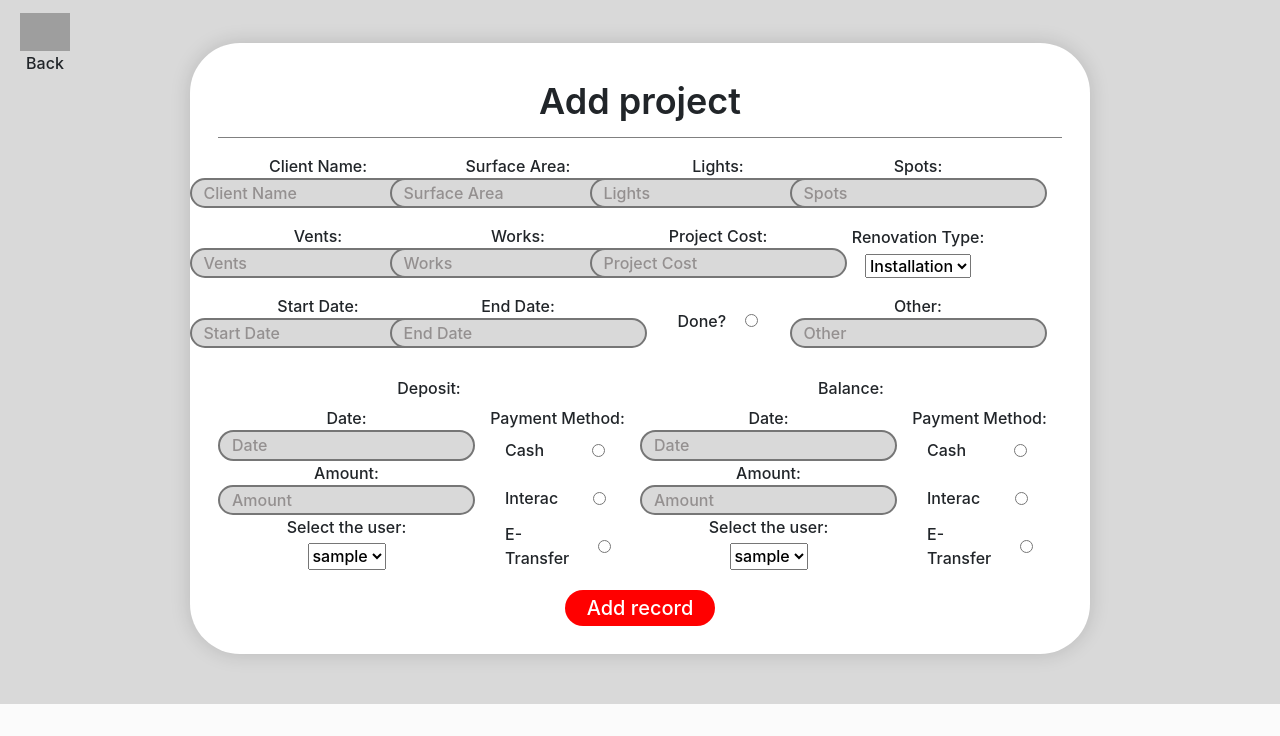
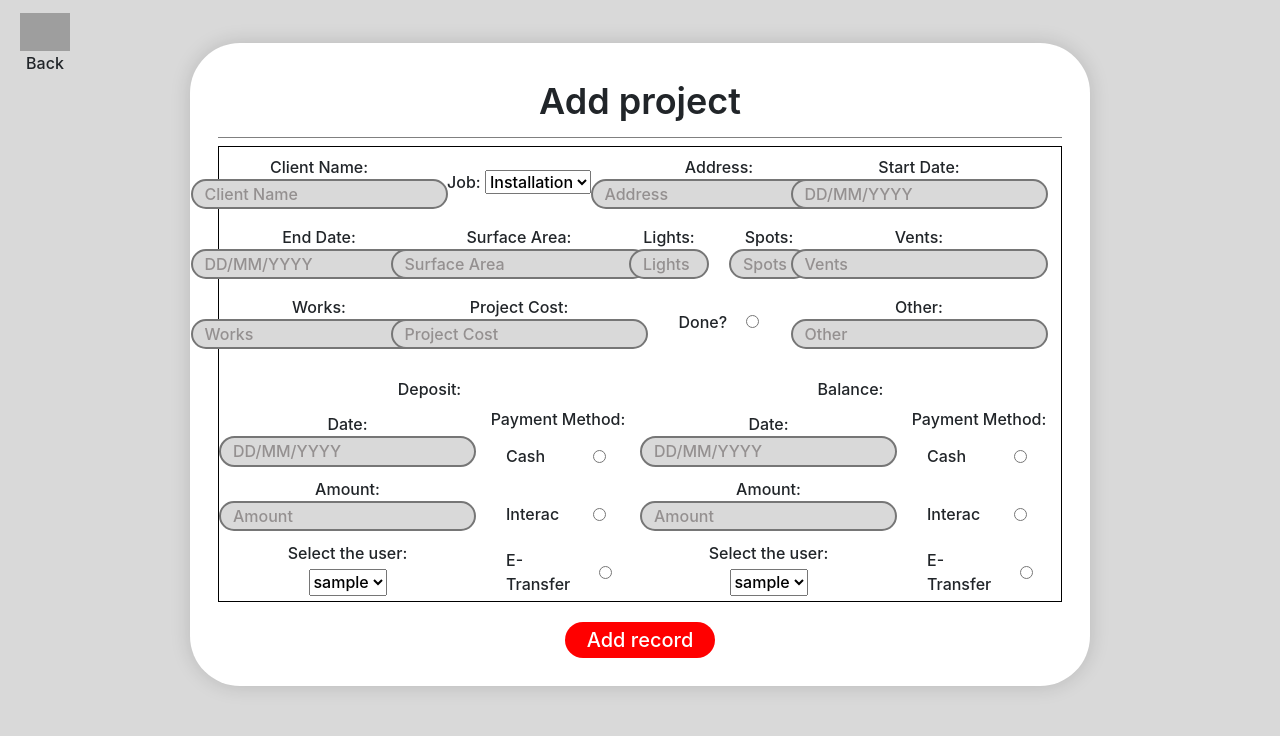
Before and after one commit to DatPika/System-Development-ECommerce, a PHP site: template app/views/Project/create.php in a window 1280 px wide. Shown: the part 139-875 px from the top of the page. Before the commit the page ends 843 px from the top, so only its background shows below. Run offline with PHP 8.4, Linux system fonts and the light colour scheme; the visitor is signed in with stand-in values (Sample User, id 1); the template is opened without the code that fills it: most values are stand-ins (such as "Sample title", 1, 10 or a date in 2020); grey boxes are pictures that could not be loaded.

Commit message:
project create DONE

```diff
--- a/Style/styles.css
+++ b/Style/styles.css
@@ -141,6 +141,11 @@ input[name="loadMore"] {
 	padding: 20px 0;
 }
 
+.languages{
+	display: grid;
+	justify-content: right;
+}
+
 input.text-field{
 	background-color: #D9D9D9;
 	border-radius: 50px;
@@ -151,6 +156,7 @@ input.text-field{
 div.input-box {
 	display: grid;
 	justify-items: center;
+	padding: 5px 0px;
 }
 
 .pageHeader {
@@ -197,7 +203,6 @@ input[class="redButton"]{
 	background-color: #EE0404;
 	border-radius: 50px;
 	border-style: solid;
-/*	margin-right: 100px;*/
 }
 
 input::placeholder {
@@ -206,6 +211,7 @@ input::placeholder {
 
 .project-info {
 	display: grid;
+	border: 1px solid black;
 	grid-template-rows: repeat(auto-fill, 230px);
 }
 
@@ -221,16 +227,26 @@ input::placeholder {
 	text-align: center;
 }
 
-.project-info .general-info .renovation-type {
+.project-info .general-info .job-type {
 	text-align: center;
 }
 
-.project-info .general-info .renovation-type label{
+.project-info .general-info .job-type label{
 	margin-bottom: 5px;
 }
 
 .project-info .general-info .is-done label{
 	margin-right: 15px;
+}
+
+.project-info .general-info .lights-spots {
+	display: grid;
+	grid-template-columns: 100px 100px;
+}
+
+.project-info .general-info .lights-spots input{
+	margin: 0px 5px;
+	width: 80px;
 }
 
 .project-info .payment-info {
@@ -250,28 +266,28 @@ input::placeholder {
 	justify-self: center;
 }
 
-.project-info .payment-info .payment > div[class="bottom"]{
+.project-info .payment-info .payment > div.bottom{
 	display: grid;
 	grid-template-columns: [start] 1fr [middle] 1fr [end];
 }
 
-.project-info .payment-info .payment > div[class="bottom"] > div[class="left"]{
+.project-info .payment-info .payment > div.bottom > div.left{
 	display: grid;
 	grid-template-rows: [start] 1fr [row2] 1fr [row3] 1fr [end];
 }
 
-.project-info .payment-info .payment > div[class="bottom"] > div[class="right"]{
+.project-info .payment-info .payment > div.bottom > div.right{
 	display: grid;
 	grid-template-rows: [start] 20px [row2] 1fr [row3] 1fr [row4] 1fr [end];
 }
 
-.project-info .payment-info .payment > div[class="bottom"] > div[class="right"] .input-box{
+.project-info .payment-info .payment > div.bottom > div.right .input-box{
 	display: grid;
 	grid-template-columns: 1fr 1fr;
 	align-items: center;
 }
 
-.project-info .payment-info .payment > div[class="bottom"] > div[class="right"] .input-box label{
+.project-info .payment-info .payment > div.bottom > div.right .input-box label{
 	justify-self: left;
 	margin-left: 30px;
 }
--- a/app/views/Project/create.php
+++ b/app/views/Project/create.php
@@ -16,10 +16,31 @@
 						<label><?= _('Client Name:') ?></label>
 						<input type="text" name="client-name" class="text-field" placeholder="<?= _('Client Name') ?>">
 					</div>
+					<div class="renovation-type">
+						<label><?= _('Job:') ?></label>
+						<select name='job-type'>
+							<option value='Installation'>Installation</option>
+							<option value='Service'>Service</option>
+							<option value='Estimation'>Estimation</option>
+						</select>
+					</div>
+					<div>
+						<label><?= _('Address:') ?></label>
+						<input type="text" name="address" class="text-field" placeholder="<?= _('Address') ?>">
+					</div>
+					<div>
+						<label><?= _('Start Date:') ?></label>
+						<input type="text" name="start-date" class="text-field" placeholder="<?= _('DD/MM/YYYY') ?>">
+					</div>
+					<div>
+						<label><?= _('End Date:') ?></label>
+						<input type="text" name="end-date" class="text-field" placeholder="<?= _('DD/MM/YYYY') ?>">
+					</div>
 					<div>
 						<label><?= _('Surface Area:') ?></label>
 						<input type="text" name="surface-area" class="text-field" placeholder="<?= _('Surface Area') ?>">
 					</div>
+					<div class="lights-spots">
 						<div>
 							<label><?= _('Lights:') ?></label>
 							<input type="text" name="lights" class="text-field" placeholder="<?= _('Lights') ?>">
@@ -27,6 +48,7 @@
 						<div>
 							<label><?= _('Spots:') ?></label>
 							<input type="text" name="spots" class="text-field" placeholder="<?= _('Spots') ?>">
+						</div>
 					</div>
 					<div>
 						<label><?= _('Vents:') ?></label>
@@ -39,21 +61,6 @@
 					<div>
 						<label><?= _('Project Cost:') ?></label>
 						<input type="text" name="project-cost" class="text-field" placeholder="<?= _('Project Cost') ?>">
-					</div>
-					<div class="renovation-type">
-						<label><?= _('Renovation Type:') ?></label>
-						<select name='renovation-type'>
-							<option value='Installation'>Installation</option>
-							<option value='Service'>Service</option>
-						</select>
-					</div>
-					<div>
-						<label><?= _('Start Date:') ?></label>
-						<input type="text" name="start-date" class="text-field" placeholder="<?= _('Start Date') ?>">
-					</div>
-					<div>
-						<label><?= _('End Date:') ?></label>
-						<input type="text" name="end-date" class="text-field" placeholder="<?= _('End Date') ?>">
 					</div>
 					<div class="is-done">
 						<label><?= _('Done?') ?></label>
@@ -71,7 +78,7 @@
 							<div class="left">
 								<div class="input-box">
 									<label><?= _('Date:') ?></label>
-									<input type="text" name="deposit" class="text-field" placeholder="<?= _('Date') ?>">
+									<input type="text" name="deposit" class="text-field" placeholder="<?= _('DD/MM/YYYY') ?>">
 								</div>
 								<div class="input-box">
 									<label><?= _('Amount:') ?></label>
@@ -94,15 +101,15 @@
 								<label><?= _('Payment Method:') ?></label>
 								<div class="input-box">
 									<label><?= _('Cash') ?></label>
-									<input type="radio" name="payment1">
+									<input type="radio" name="payment1" value="cash">
 								</div>
 								<div class="input-box">
 									<label><?= _('Interac') ?></label>
-									<input type="radio" name="payment1">
+									<input type="radio" name="payment1" value="interac">
 								</div>
 								<div class="input-box">
 									<label><?= _('E-Transfer') ?></label>
-									<input type="radio" name="payment1">
+									<input type="radio" name="payment1" value="e-transfer">
 								</div>
 							</div>
 						</div>
@@ -113,7 +120,7 @@
 							<div class="left">
 								<div class="input-box">
 									<label><?= _('Date:') ?></label>
-									<input type="text" name="deposit" class="text-field" placeholder="<?= _('Date') ?>">
+									<input type="text" name="deposit" class="text-field" placeholder="<?= _('DD/MM/YYYY') ?>">
 								</div>
 								<div class="input-box">
 									<label><?= _('Amount:') ?></label>
@@ -136,15 +143,15 @@
 								<label><?= _('Payment Method:') ?></label>
 								<div class="input-box">
 									<label><?= _('Cash') ?></label>
-									<input type="radio" name="payment2">
+									<input type="radio" name="payment2" value="cash">
 								</div>
 								<div class="input-box">
 									<label><?= _('Interac') ?></label>
-									<input type="radio" name="payment2">
+									<input type="radio" name="payment2" value="interac">
 								</div>
 								<div class="input-box">
 									<label><?= _('E-Transfer') ?></label>
-									<input type="radio" name="payment2">
+									<input type="radio" name="payment2" value="e-transfer">
 								</div>
 							</div>
 						</div>
--- a/app/views/Project/index.php
+++ b/app/views/Project/index.php
@@ -1,4 +1,4 @@
-<?php $this->view('shared/header',_('Expense Table')); ?>
+<?php $this->view('shared/header',_('Project Table')); ?>
 <div class="createPage">
 <table class="content-table">
 	<thead>
--- a/app/views/User/index.php
+++ b/app/views/User/index.php
@@ -17,9 +17,11 @@
 			<div class="form-submit-btn">
 				<input type="submit" name="action" value='<?= _('Login') ?>'>
 			</div>
+			<div class="languages">
+				<a href='?lang=en'>English</a><br>
+				<a href='?lang=fr_CA'>Français (Canada)</a>
+			</div>
 		</form>
 	</div>
-	<a href='?lang=fr_CA'>Français (Canada)</a>
-	<a href='?lang=en'>English</a>
 </div>
 <?php $this->view('shared/footer'); ?>
```
Lines whose indentation alone changed are shown as unchanged.
